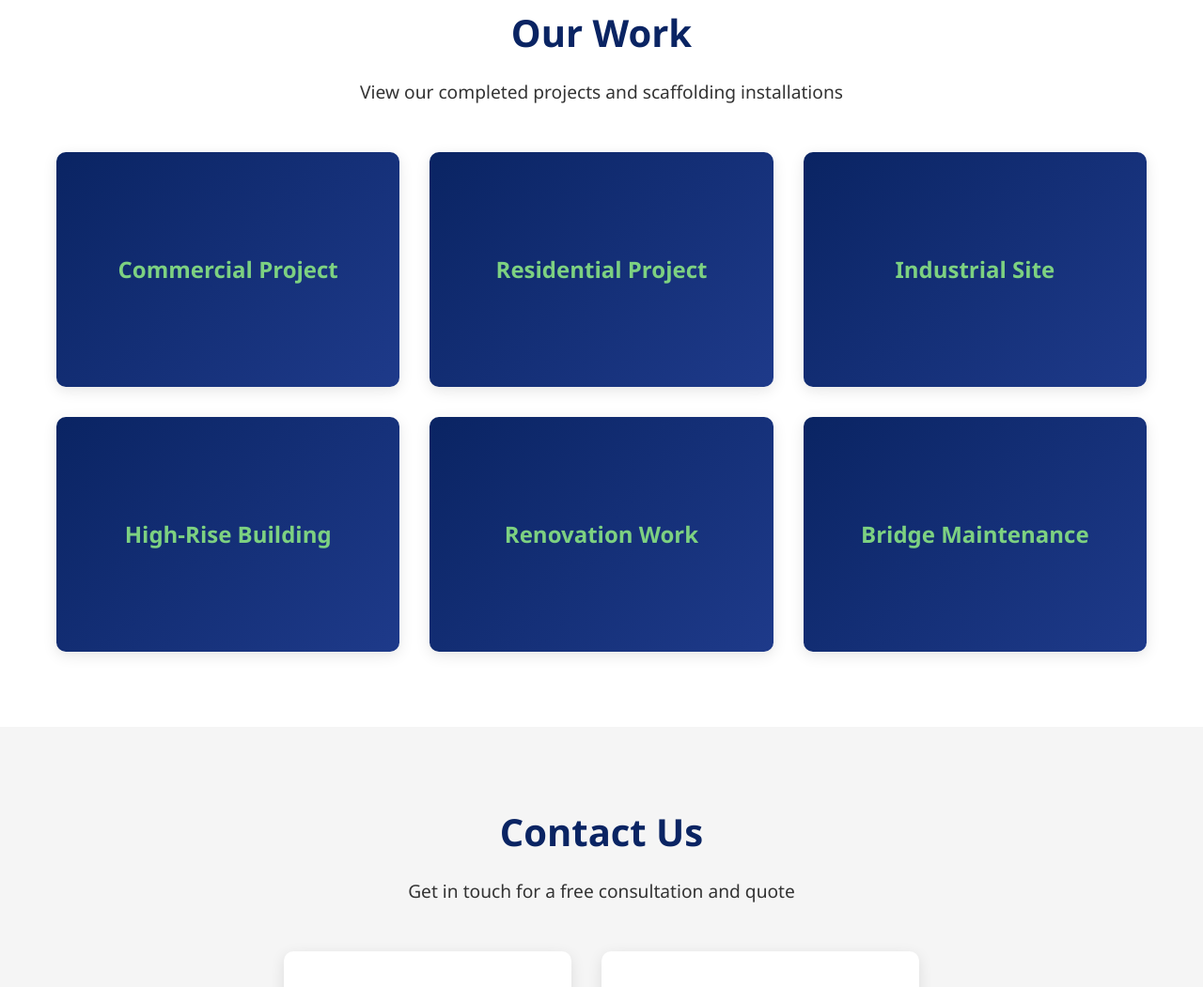
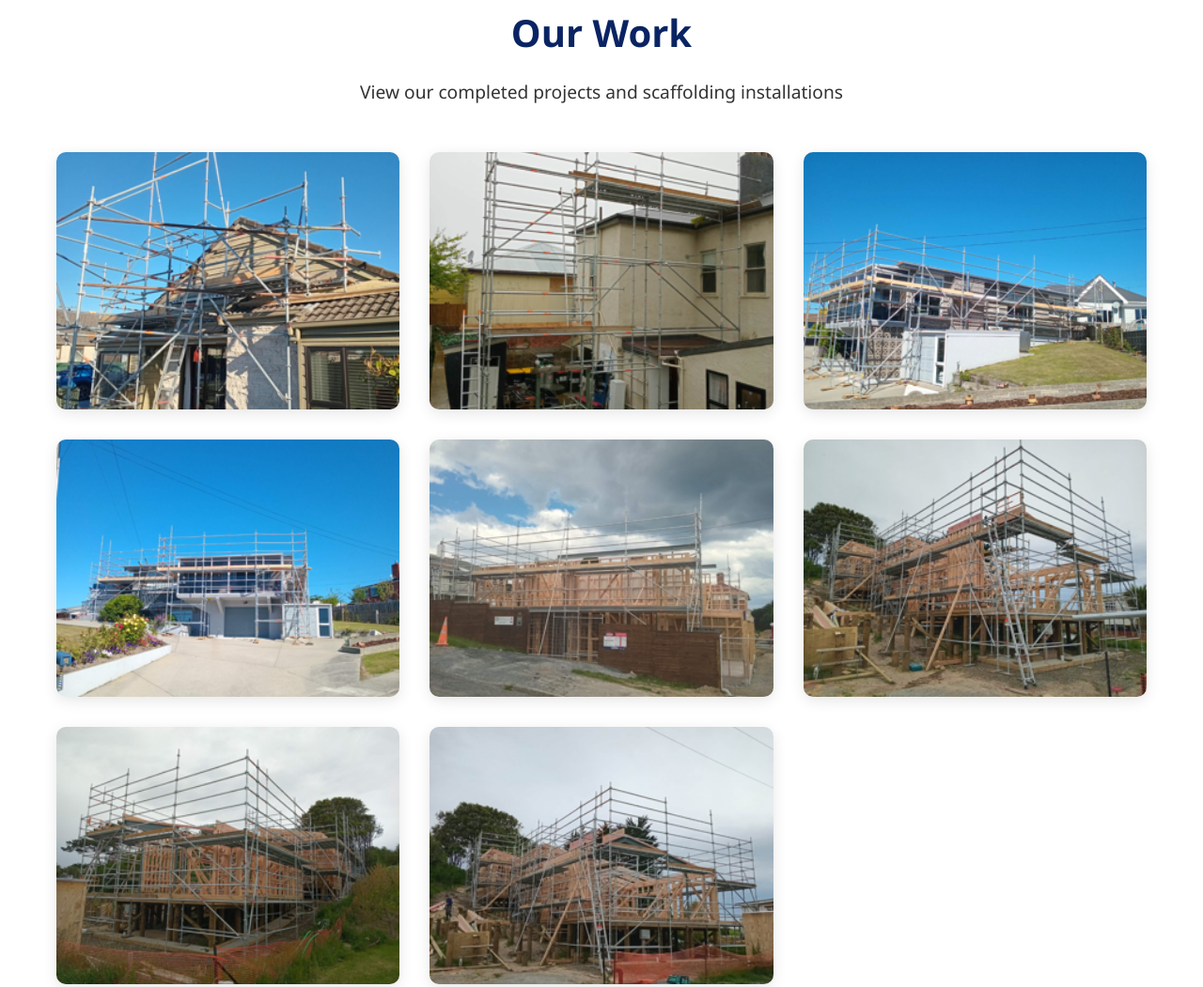
Before and after one commit to paul-study/safe-guard-scaffolding, a plain HTML site: page index.html in a window 1280 px wide. Shown: the part 1348-2399 px from the top of the page at 94% size. Drawn offline with Linux system fonts and the light colour scheme.

Commit message:
added images

```diff
--- a/index.html
+++ b/index.html
@@ -75,34 +75,28 @@
             <p class="section-subtitle">View our completed projects and scaffolding installations</p>
             <div class="gallery-grid">
                 <div class="gallery-item">
-                    <div class="placeholder-img">
-                        <span>Commercial Project</span>
-                    </div>
+                    <img src="images/image0.png" alt="Commercial Project">
                 </div>
                 <div class="gallery-item">
-                    <div class="placeholder-img">
-                        <span>Residential Project</span>
-                    </div>
+                    <img src="images/image1.png" alt="Residential Project">
                 </div>
                 <div class="gallery-item">
-                    <div class="placeholder-img">
-                        <span>Industrial Site</span>
-                    </div>
+                    <img src="images/image2.png" alt="Industrial Site">
                 </div>
                 <div class="gallery-item">
-                    <div class="placeholder-img">
-                        <span>High-Rise Building</span>
-                    </div>
+                    <img src="images/image3.png" alt="High-Rise Building">
                 </div>
                 <div class="gallery-item">
-                    <div class="placeholder-img">
-                        <span>Renovation Work</span>
-                    </div>
+                    <img src="images/image4.png" alt="Renovation Work">
                 </div>
                 <div class="gallery-item">
-                    <div class="placeholder-img">
-                        <span>Bridge Maintenance</span>
-                    </div>
+                    <img src="images/image5.png" alt="Bridge Maintenance">
+                </div>
+                <div class="gallery-item">
+                    <img src="images/image6.png" alt="Scaffolding Project">
+                </div>
+                <div class="gallery-item">
+                    <img src="images/image7.png" alt="Construction Site">
                 </div>
             </div>
         </div>
--- a/styles.css
+++ b/styles.css
@@ -253,6 +253,15 @@ body {
     overflow: hidden;
     box-shadow: 0 4px 15px rgba(0, 0, 0, 0.1);
     transition: transform 0.3s ease, box-shadow 0.3s ease;
+    aspect-ratio: 4 / 3;
+}
+
+.gallery-item img {
+    width: 100%;
+    height: 100%;
+    object-fit: cover;
+    object-position: center;
+    display: block;
 }
 
 .gallery-item:hover {
```
Also changed, not shown: images/image0.png (added), images/image1.png (added), images/image2.png (added), images/image3.png (added), images/image4.png (added), images/image5.png (added), images/image6.png (added), images/image7.png (added).
